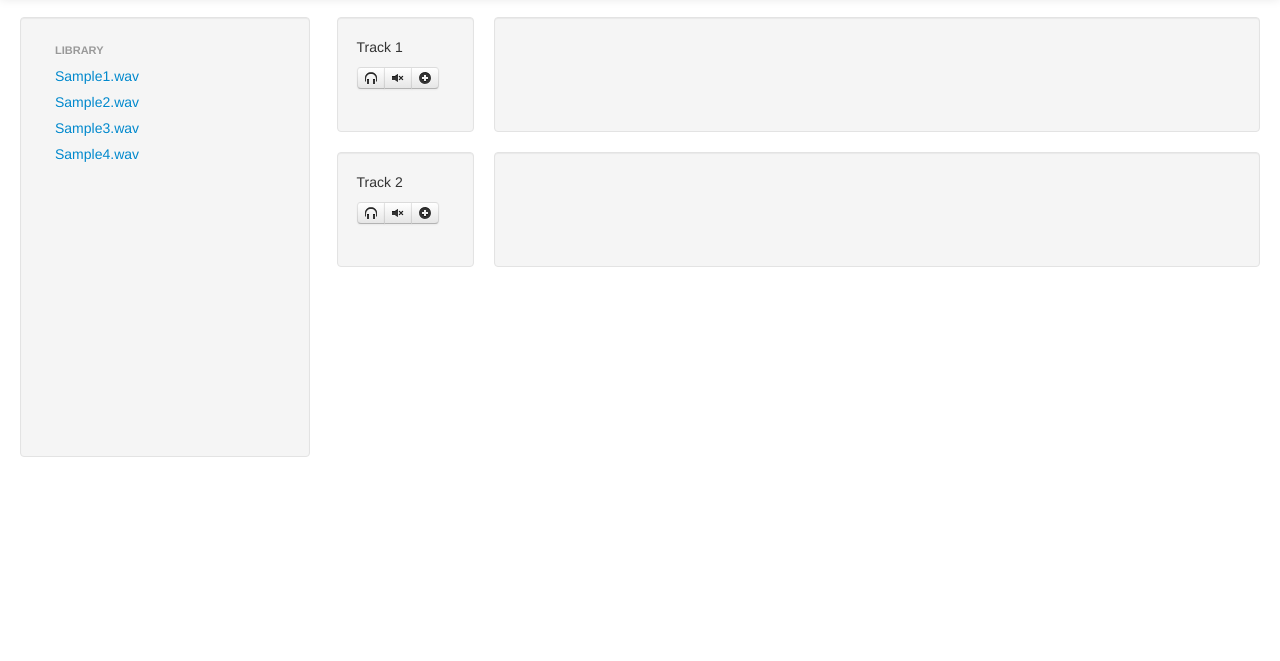
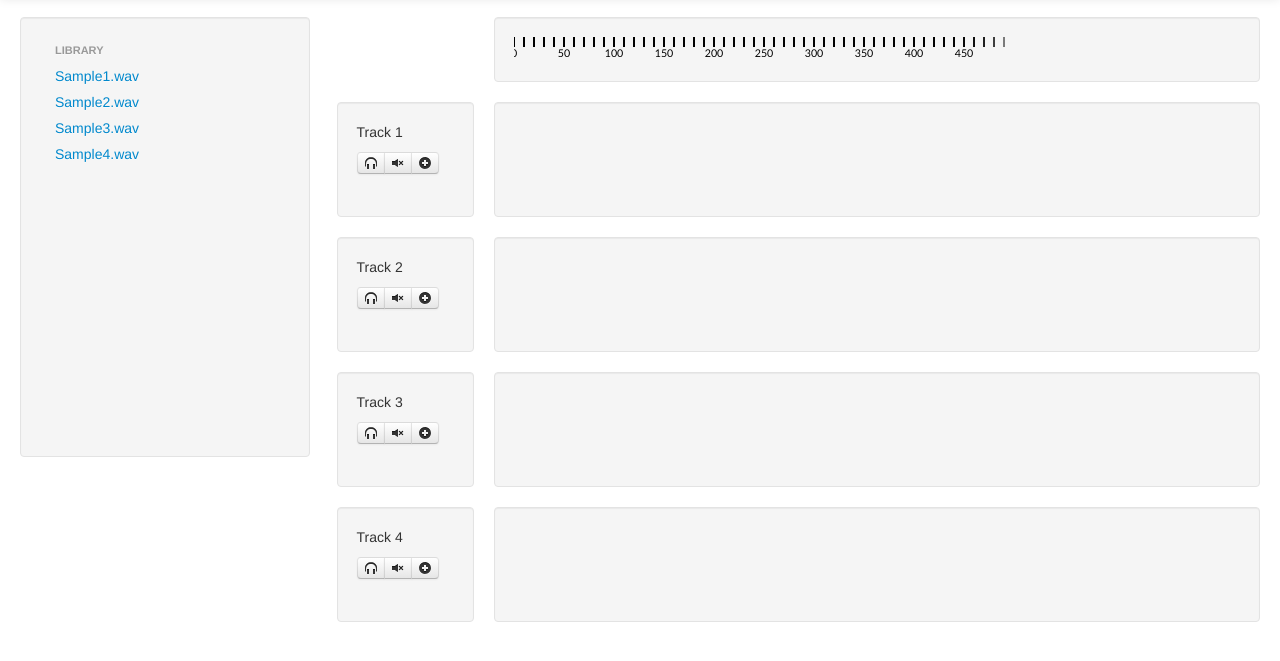
Before and after one commit to pverrecchia/OpenDAW, a plain HTML site: page index.html in a window 1280 px wide. Shown: the part 43-704 px from the top of the page. Drawn offline with nearby package versions, Linux system fonts and the light colour scheme.

Commit message:
Added Timeline, Changed Samples

```diff
--- a/examples/webaudio/data/samples.json
+++ b/examples/webaudio/data/samples.json
@@ -1,4 +1,6 @@
 [
-{"url":"examples/webaudio/data/samples/example1.mp3","track":"1","startTime":"0","duration":"51.9324951171875"},
-{"url":"examples/webaudio/data/samples/sonnet_23.mp3","track":"2","startTime":"0","duration":"72.7009048461914"}
+{"url":"examples/webaudio/data/samples/Bliss_Rhodes.mp3","track":"1","startTime":"0","duration":"400"},
+{"url":"examples/webaudio/data/samples/Bliss_BlipLead.mp3","track":"2","startTime":"0","duration":"400"},
+{"url":"examples/webaudio/data/samples/Bliss_Bassline2.mp3","track":"3","startTime":"0","duration":"400"},
+{"url":"examples/webaudio/data/samples/Bliss_PercLoop2.mp3","track":"4","startTime":"0","duration":"100"}
 ]
--- a/index.html
+++ b/index.html
@@ -74,6 +74,16 @@
                 </div>
                 <div class="span9">
                     <div class="row-fluid">
+                        <div class="span2"></div>
+                        <div class="span10 well">
+                            <canvas id="timeline" width="500" height="20">
+
+                            </canvas>
+                        </div>
+                    </div>
+                </div>
+                <div class="span9">
+                    <div class="row-fluid">
                         <div class="span2 track well">
                             <p>Track 1</p>
                             <div class="btn-group">
@@ -99,6 +109,30 @@
                         <div id="track2" class="span10 track well">
                         </div>
                     </div>
+                    <div class="row-fluid">
+                        <div class="span2 track well">
+                            <p>Track 3</p>
+                            <div class="btn-group">
+                                <button class="btn btn-mini"><i class="icon-headphones"></i></button>
+                                <button class="btn btn-mini"><i class="icon-volume-off"></i></button>
+                                <button class="btn btn-mini"><i class="icon-plus-sign"></i></button>
+                            </div>
+                        </div>
+                        <div id="track3" class="span10 track well">
+                        </div>
+                    </div>
+                    <div class="row-fluid">
+                        <div class="span2 track well">
+                            <p>Track 4</p>
+                            <div class="btn-group">
+                                <button class="btn btn-mini"><i class="icon-headphones"></i></button>
+                                <button class="btn btn-mini"><i class="icon-volume-off"></i></button>
+                                <button class="btn btn-mini"><i class="icon-plus-sign"></i></button>
+                            </div>
+                        </div>
+                        <div id="track4" class="span10 track well">
+                        </div>
+                    </div>
                 </div>
             </div>
         </div>
@@ -114,6 +148,19 @@
                 $("#step-backward").click(function(){
                     $('body').trigger('stepBackward-event');
                 });
+                var c=document.getElementById("timeline");
+                var ctx=c.getContext("2d");
+                ctx.font = '8pt Calibri';
+                ctx.textAlign = 'center';
+                for(var i=0;i<500;i+=10){
+                    ctx.moveTo(i,0);
+                    ctx.lineTo(i,10);
+                    ctx.stroke();
+                }
+                for(var i=0;i<500;i+=50){
+                    ctx.fillText(i, i, 20);
+                }
+
             });
         </script>
     </body>
```
Also changed, not shown: 5 other files.
